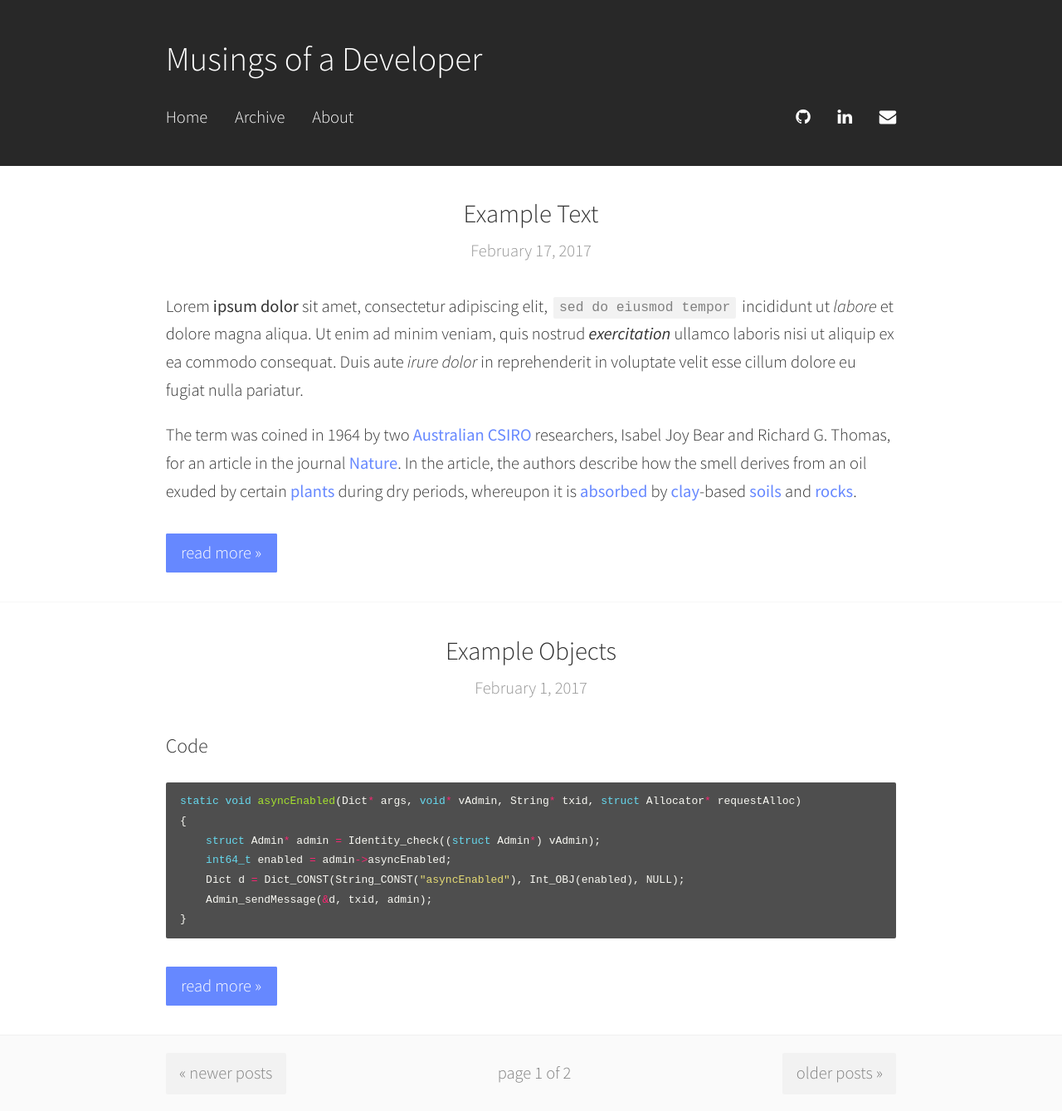
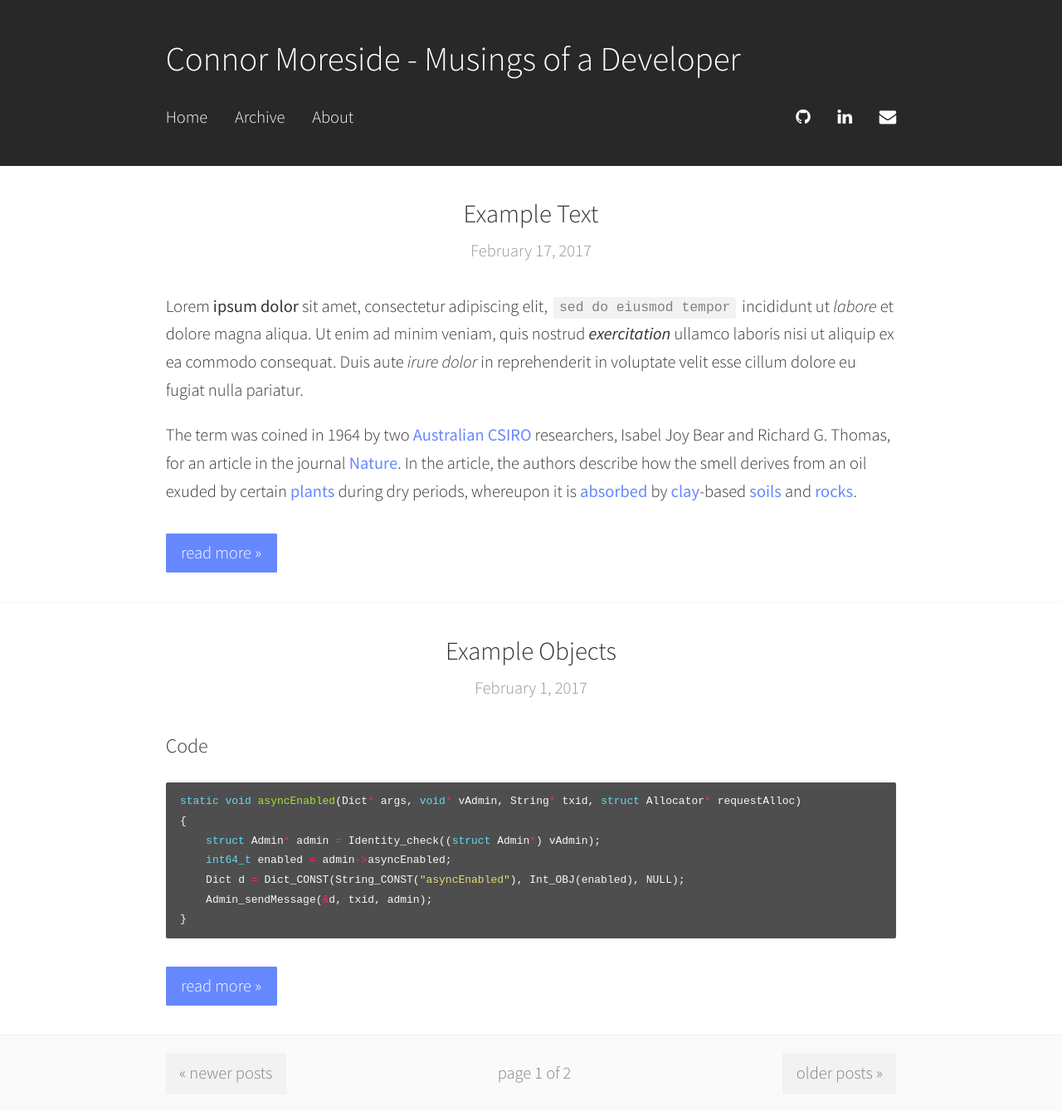
Before and after one commit to cmoresid/cmoresid.github.io, a Jekyll site: the page built from index.html, in a window 1280 px wide. Shown: the whole page at 83% size. Built offline with Jekyll 4.4.1, drawn with Linux system fonts in a browser that asks for light colours; the list of posts is cut into pages by our own code.

```diff
--- a/_config.yml
+++ b/_config.yml
@@ -1,4 +1,4 @@
-title: "Musings of a Developer"
+title: "Connor Moreside - Musings of a Developer"
 author: "Connor Moreside"
 description: "Really cool blog about ... something"
 more: "read more »"
@@ -21,7 +21,7 @@ comments:
   disqus: "disqus-contrast"
 
 links:
-  - github: "https://github.com/moresid"
+  - github: "https://github.com/cmoresid"
   - linkedin: "https://www.linkedin.com/in/cmoreside/"
   - envelope: "mailto:connor@moreside.io"
 
```
